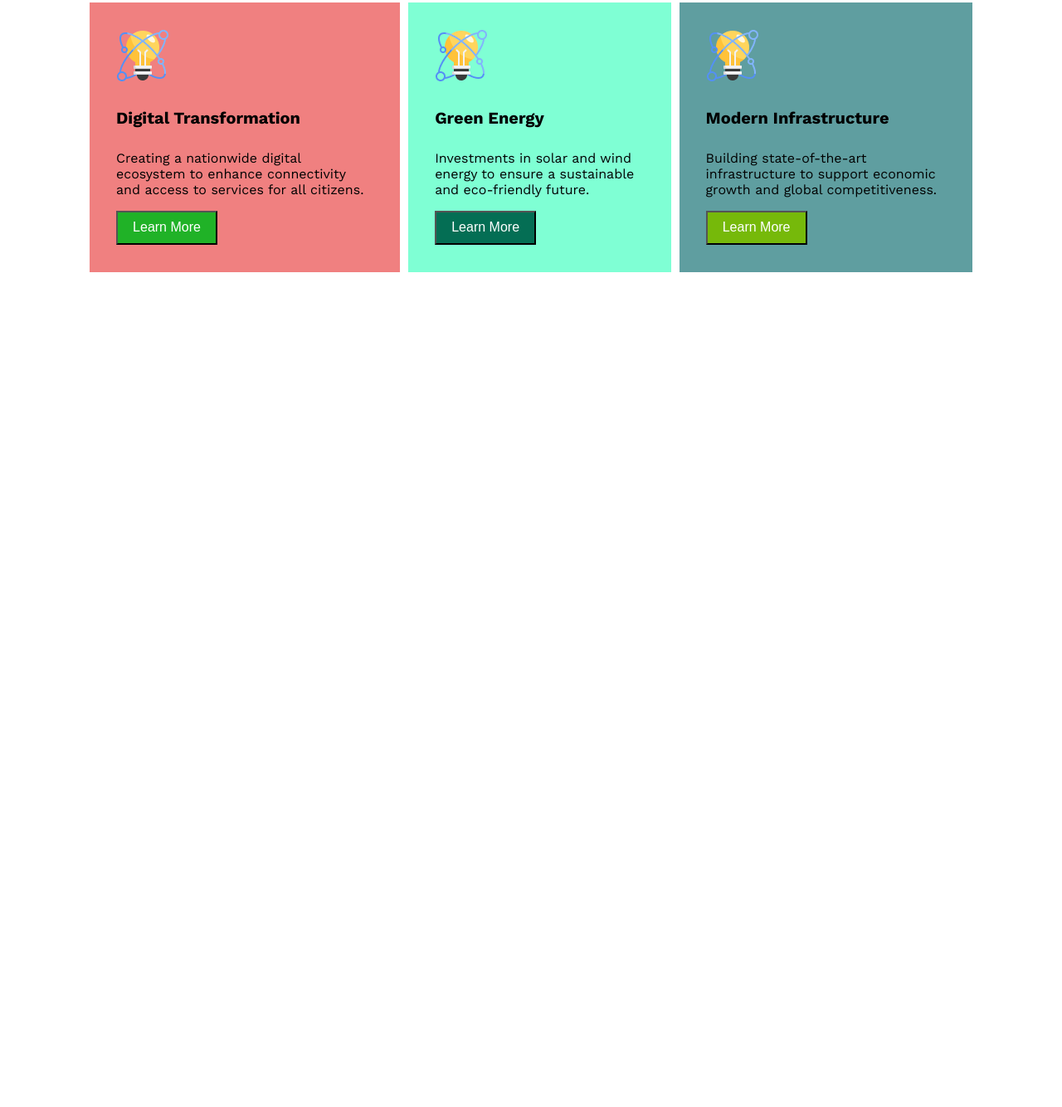
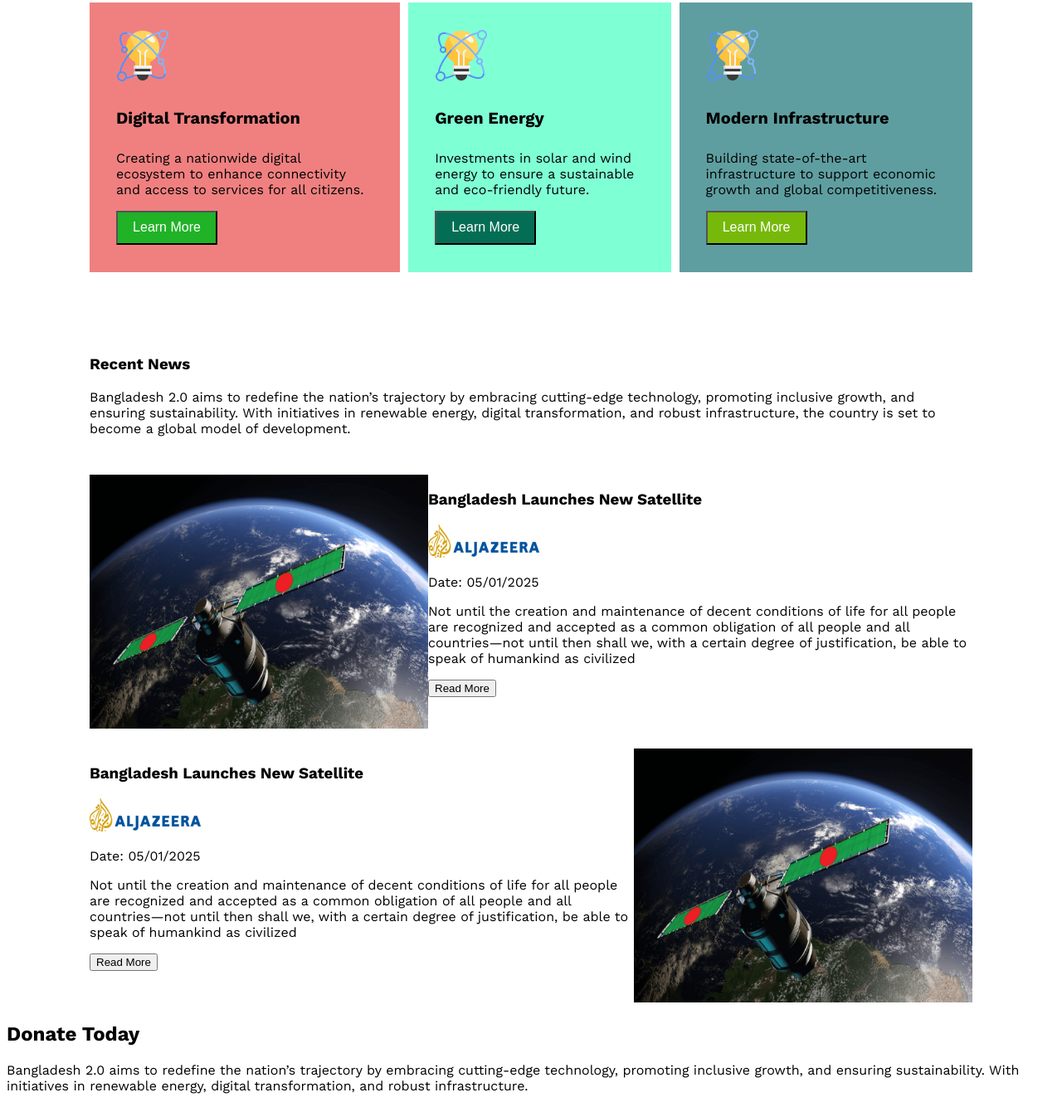
Before and after one commit to arifn165/Assignment-01, a plain HTML site: page index.html in a window 1280 px wide. Shown: the part 1084-2418 px from the top of the page at 83% size. Before the commit the page ends 1512 px from the top, so only its background shows below. Drawn offline with nearby package versions, Linux system fonts and the light colour scheme.

Commit message:
added an index.html file

```diff
--- a/index.html
+++ b/index.html
@@ -50,6 +50,37 @@
                 <button class="cards-btn-3">Learn More</button>
             </div>
         </div>
+        <div class="recent-news">
+            <h3>Recent News</h3>
+            <p>Bangladesh 2.0 aims to redefine the nation’s trajectory by embracing cutting-edge technology, promoting inclusive growth, and ensuring sustainability. With initiatives in renewable energy, digital transformation, and robust infrastructure, the country is set to become a global model of development.</p>
+        </div>
+        <div class="satellite">
+            <img class="recent-news-img" src="assets/satelite.png" alt="">
+            <div>
+              <h3>Bangladesh Launches New Satellite</h3>
+              <img class="img-jazeera" src="assets/al-jazeera.png" alt="">
+              <p><time datetime="2011-09-28" pubdate="pubdate">Date: 05/01/2025</time></p>
+              <p>Not until the creation and maintenance of decent conditions of life for all people are recognized and accepted as a common obligation of all people and all countries—not until then shall we,
+                with a certain degree of justification, be able to speak of humankind as civilized</p>
+              <button>Read More</button>
+            </div>
+        </div>
+        <div class="setellite-2">
+                <div>
+                    <h3>Bangladesh Launches New Satellite</h3>
+                    <img class="img-jazeera" src="assets/al-jazeera.png" alt="">
+                    <p><time datetime="2011-09-28" pubdate="pubdate">Date: 05/01/2025</time></p>
+                    <p>Not until the creation and maintenance of decent conditions of life for all people are recognized and accepted as a common obligation of all people and all countries—not until then shall we,
+                        with a certain degree of justification, be able to speak of humankind as civilized</p>
+                    <button>Read More</button>
+                </div>
+                <img class="recent-news-img" src="assets/satelite.png" alt="">
+
+      </div>
+      <div class="donate">
+        <h2>Donate Today</h2>
+        <p>Bangladesh 2.0 aims to redefine the nation’s trajectory by embracing cutting-edge technology, promoting inclusive growth, and ensuring sustainability. With initiatives in renewable energy, digital transformation, and robust infrastructure.</p>
+      </div>
 
     </main>
     <footer>
--- a/styles/style.css
+++ b/styles/style.css
@@ -137,3 +137,16 @@ nav .btn-primary {
   color: white;
   background-color: #76b90a;
 }
+.recent-news{
+  max-width: 1280px;
+  height: 120px;
+  margin: 0px 100px;
+}
+.satellite{
+  display: flex;
+  margin: 24px 100px 24px 100px;
+}
+.setellite-2{
+  display: flex;
+  margin: 24px 100px 24px 100px;
+}
```
